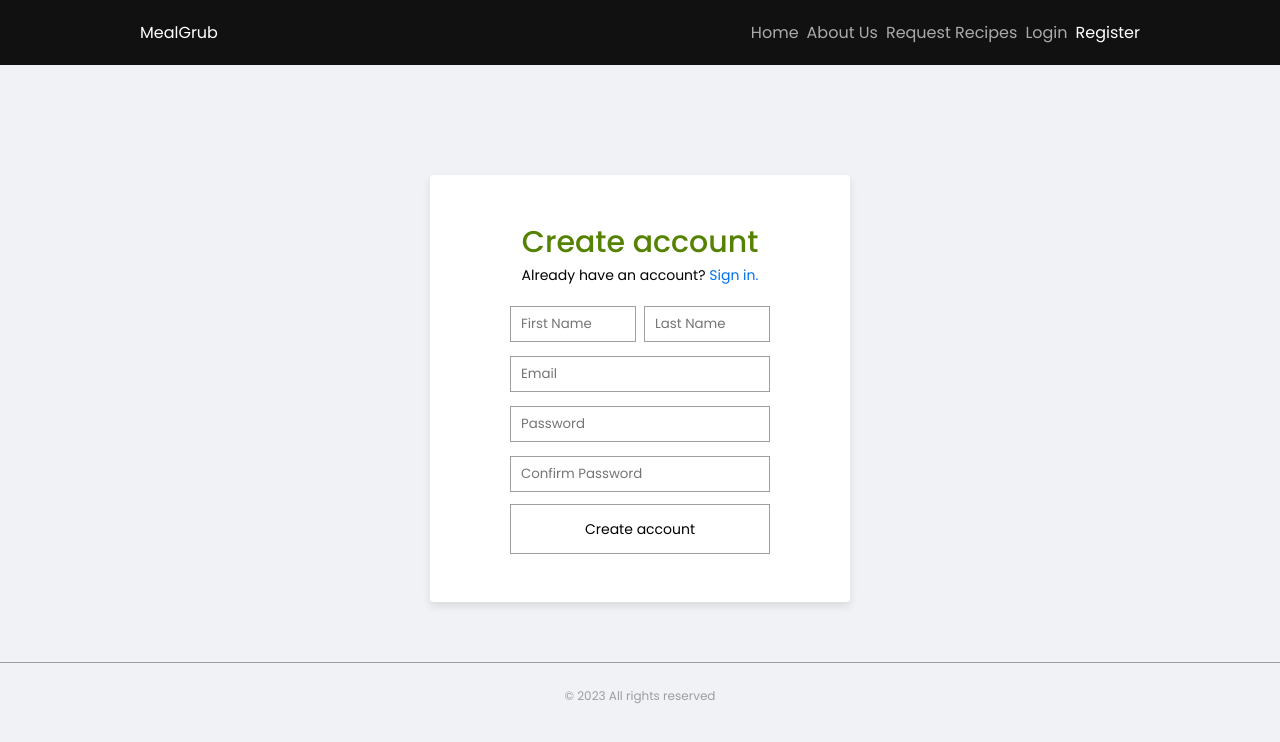
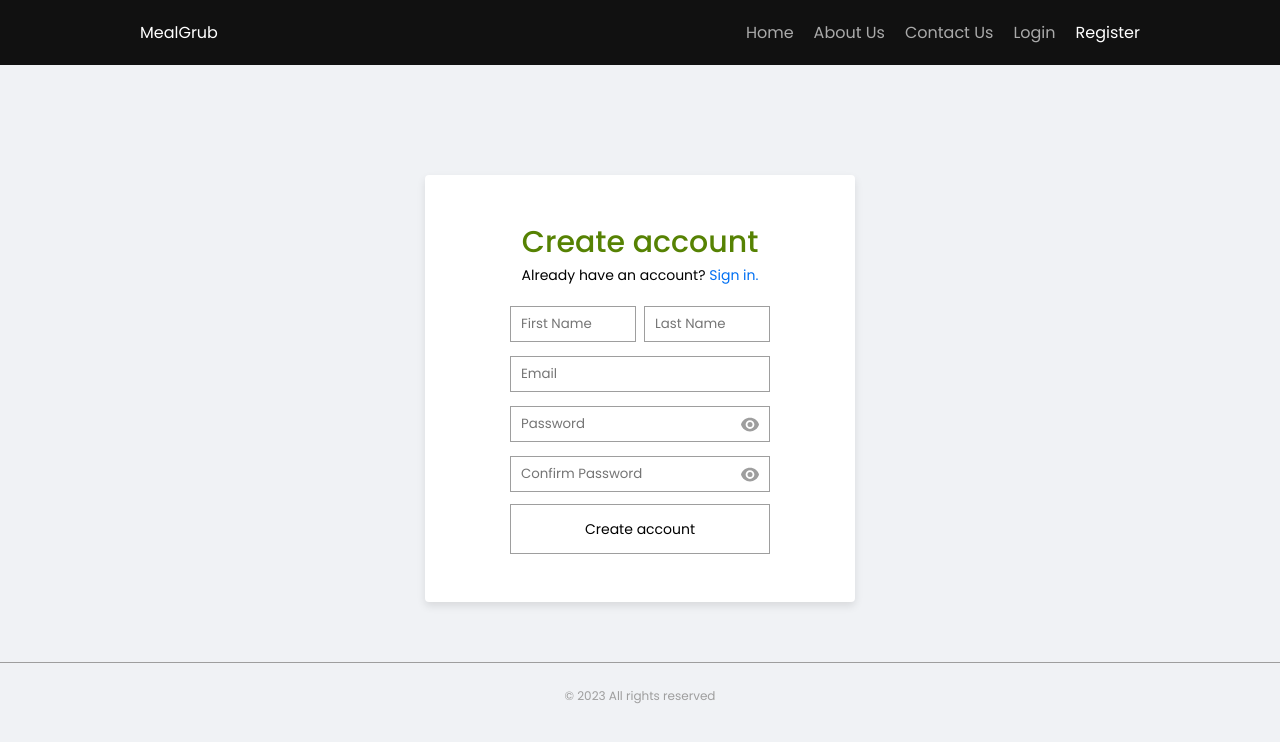
Before and after one commit to doyoon1/mealgrub, a Next.js app: page /register in a window 1280 px wide. Shown: the top 742 px of the page. Built offline with nearby package versions, Linux system fonts and the light colour scheme; no server answers.

Commit message:
Add files via upload

```diff
--- a/components/Navbar.js
+++ b/components/Navbar.js
@@ -19,6 +19,7 @@
 `;
 
 const LogoWrapper = styled.div`
+  user-select: none;
   color: #fff;
   text-decoration: none;
   position: relative;
@@ -53,7 +54,7 @@
   justify-content: center;
   gap: 30px;
   align-items: center;
-  gap: 8px;
+  gap: 20px;
   position: fixed;
   top: 50px;
   bottom: 0;
@@ -119,7 +120,7 @@
             <LinksWrapper mobileNavActive={mobileNavActive}>
               <NavLink href={"/"} isActive={router.pathname === "/"}>Home</NavLink>
               <NavLink href={"/"} isActive={router.pathname === "/"}>About Us</NavLink>
-              <NavLink href={"/"} isActive={router.pathname === "/"}>Request Recipes</NavLink>
+              <NavLink href={"/"} isActive={router.pathname === "/"}>Contact Us</NavLink>
               <NavLink href={"/login"} isActive={router.pathname === "/login"}>Login</NavLink>
               <NavLink href={"/register"} isActive={router.pathname === "/register"}>Register</NavLink>
             </LinksWrapper>
--- a/package.json
+++ b/package.json
@@ -30,9 +30,11 @@
     "react-select": "^5.8.0",
     "react-slick": "^0.29.0",
     "react-star-ratings": "^2.3.0",
+    "react-toastify": "^9.1.3",
     "react-youtube": "^10.1.0",
     "slick-carousel": "^1.8.1",
     "styled-components": "^6.1.1",
+    "sweetalert2": "^11.10.3",
     "swr": "^2.2.4"
   },
   "devDependencies": {
--- a/pages/_app.js
+++ b/pages/_app.js
@@ -4,6 +4,8 @@
 import { HTML5Backend } from 'react-dnd-html5-backend';
 import { SessionProvider } from "next-auth/react";
 import toast, { Toaster } from "react-hot-toast";
+import { ToastContainer } from 'react-toastify';
+import 'react-toastify/dist/ReactToastify.css';
 import './App.css'
 
 export default function App({ Component, pageProps }) {
@@ -18,6 +20,7 @@
           </BagContextProvider>
         </DndProvider>
         <Toaster />
+        <ToastContainer />
       </SessionProvider>
     </>
   );
--- a/pages/index.js
+++ b/pages/index.js
@@ -50,6 +50,7 @@
 `;
 
 const HeroLogo = styled.h1`
+  user-select: none;
   font-size: 150px;
   color: #fff;
   font-weight: bold;
@@ -68,7 +69,7 @@
   font-size: 32px;
   margin: 0;
   margin-top: -20px;
-  font-family: 'Libre Baskerville', serif;
+  user-select: none;
 
   @media screen and (max-width: 768px) {
     font-size: 14px;
@@ -82,8 +83,8 @@
   color: #111;
   font-size: 16px;
   margin-top: 20px;
-  font-family: 'Libre Baskerville', serif;
   font-weight: 600;
+  user-select: none;
 
   @media screen and (max-width: 768px) {
     font-size: 6px;
--- a/pages/register.js
+++ b/pages/register.js
@@ -48,7 +48,7 @@
 const FormContainer = styled.form`
   display: flex;
   padding: 10px 40px 40px 40px;
-  width: 340px;
+  width: 350px;
   flex-direction: column;
   background-color: #fff;
   align-items: center;
@@ -152,44 +152,50 @@
   }
 `;
 
-const FacebookButton = styled.button`
-  display: flex;
-  align-items: center;
-  margin: 8px 0;
-  padding: 2px;
-  width: 260px;
-  height: 50px;
-  border: 1px solid #1A76F0;
-  background-color: #fff;
-  font-size: 14px;
-  font-family: 'Poppins', sans-serif;
+const PasswordContainer = styled.div`
+  position: relative;
+`;
+
+const ShowPassword = styled.label`
+  position: absolute;
+  right: 10px;
+  top: 32px;
+  transform: translateY(-50%);
   cursor: pointer;
-  transition: box-shadow 0.3s;
-  gap: 8px;
-  justify-content: center;
-
-  &:hover {
-    box-shadow: 0px 0px 10px 0px #009688;
+  @media screen and (max-width: 768px) {
+    top: 22px;
   }
 `;
 
-const OrText = styled.div`
-  font-weight: bold;
-  color: #222;
+const ConfirmPasswordContainer = styled.div`
+  position: relative;
 `;
 
-const SuccessMessage = styled.div`
-  text-align: center;
-  font-size: 12px;
-  margin: 0;
-  color: #008000;
+const ShowConfirmPassword = styled.label`
+  position: absolute;
+  right: 10px;
+  top: 32px;
+  transform: translateY(-50%);
+  cursor: pointer;
+  @media screen and (max-width: 768px) {
+    top: 22px;
+  }
 `;
 
-const ErrorMessage = styled.div`
-  text-align: center;
-  font-size: 12px;
-  margin: 0;
-  color: #FF0000;
+const EyeIcon = styled.svg`
+  height: 20px;
+  width: 20px;
+  fill: #9E9E9E;
+  transition: fill .4s ease;
+
+  &:hover {
+    fill: #222;
+  }
+
+  @media screen and (max-width: 768px) {
+    height: 16px;
+    width: 16px;
+  }
 `;
 
 export default function RegisterPage() {
@@ -199,8 +205,18 @@
   const [password, setPassword] = useState('');
   const [confirmPassword, setConfirmPassword] = useState('');
   const [creatingUser, setCreatingUser] = useState(false);
-  const [userCreated, setUserCreated] = useState(false);
-  const [error, setError] = useState(false);
+  const [showPassword, setShowPassword] = useState(false);
+  const [showConfirmPassword, setShowConfirmPassword] = useState(false);
+
+  const handleTogglePassword = () => {
+    setShowPassword(!showPassword);
+    setShowConfirmPassword(!showConfirmPassword);
+  };
+
+  const handleToggleConfirmPassword = () => {
+    setShowPassword(!showPassword);
+    setShowConfirmPassword(!showConfirmPassword);
+  };
 
   async function handleFormSubmit(ev) {
     ev.preventDefault();
@@ -220,7 +236,7 @@
       });
 
       if (response.ok) {
-        toast.success('Account has been successfully created!', { position: 'bottom-left' });
+        toast.success('Account has been successfully created!', { position: 'top-center' });
         setUserCreated(true);
 
         // Clear the form fields
@@ -237,12 +253,10 @@
         }, 1000); // Adjust the delay as needed
       } else {
         const data = await response.json();
-        toast.error(data.error || 'An error has occurred. Please try again later', { position: 'bottom-left' });
-        setError(true);
+        toast.error(data.error || 'An error has occurred. Please try again later', { position: 'top-center' });
       }
     } catch (error) {
-      toast.error('An error has occurred. Please try again later', { position: 'bottom-left' });
-      setError(true);
+      toast.error('An error has occurred. Please try again later', { position: 'top-center' });
     } finally {
       setCreatingUser(false);
     }
@@ -279,18 +293,56 @@
               value={email}
               disabled={creatingUser}
               onChange={ev => setEmail(ev.target.value)} />
+            <PasswordContainer>
               <Inputs
-              type='password'
-              placeholder='Password'
+                type={showPassword ? 'text' : 'password'}
+                name="password"
+                placeholder="Password"
                 value={password}
                 disabled={creatingUser}
-              onChange={ev => setPassword(ev.target.value)} />
+                onChange={(ev) => setPassword(ev.target.value)}
+              />
+              <ShowPassword htmlFor="showPassword" onClick={handleTogglePassword}>
+                <EyeIcon xmlns="http://www.w3.org/2000/svg" viewBox="0 0 24 24">
+                  {showPassword ? (
+                    <svg xmlns="http://www.w3.org/2000/svg" viewBox="0 0 24 24" className="w-6 h-6">
+                      <path d="M3.53 2.47a.75.75 0 0 0-1.06 1.06l18 18a.75.75 0 1 0 1.06-1.06l-18-18ZM22.676 12.553a11.249 11.249 0 0 1-2.631 4.31l-3.099-3.099a5.25 5.25 0 0 0-6.71-6.71L7.759 4.577a11.217 11.217 0 0 1 4.242-.827c4.97 0 9.185 3.223 10.675 7.69.12.362.12.752 0 1.113Z" />
+                      <path d="M15.75 12c0 .18-.013.357-.037.53l-4.244-4.243A3.75 3.75 0 0 1 15.75 12ZM12.53 15.713l-4.243-4.244a3.75 3.75 0 0 0 4.244 4.243Z" />
+                      <path d="M6.75 12c0-.619.107-1.213.304-1.764l-3.1-3.1a11.25 11.25 0 0 0-2.63 4.31c-.12.362-.12.752 0 1.114 1.489 4.467 5.704 7.69 10.675 7.69 1.5 0 2.933-.294 4.242-.827l-2.477-2.477A5.25 5.25 0 0 1 6.75 12Z" />
+                    </svg>
+                  ) : (
+                    <svg xmlns="http://www.w3.org/2000/svg" viewBox="0 0 24 24" className="w-6 h-6">
+                      <path d="M12 15a3 3 0 1 0 0-6 3 3 0 0 0 0 6Z" />
+                      <path fillRule="evenodd" d="M1.323 11.447C2.811 6.976 7.028 3.75 12.001 3.75c4.97 0 9.185 3.223 10.675 7.69.12.362.12.752 0 1.113-1.487 4.471-5.705 7.697-10.677 7.697-4.97 0-9.186-3.223-10.675-7.69a1.762 1.762 0 0 1 0-1.113ZM17.25 12a5.25 5.25 0 1 1-10.5 0 5.25 5.25 0 0 1 10.5 0Z" clipRule="evenodd" />
+                    </svg>
+                  )}
+                </EyeIcon>
+              </ShowPassword>
+            </PasswordContainer>
+            <ConfirmPasswordContainer>
               <Inputs
-              type='password'
+                type={showConfirmPassword ? 'text' : 'password'}
                 placeholder='Confirm Password'
                 value={confirmPassword}
                 disabled={creatingUser}
                 onChange={ev => setConfirmPassword(ev.target.value)} />
+              <ShowConfirmPassword htmlFor="showConfirmPassword" onClick={handleToggleConfirmPassword}>
+                <EyeIcon xmlns="http://www.w3.org/2000/svg" viewBox="0 0 24 24">
+                  {showPassword ? (
+                    <svg xmlns="http://www.w3.org/2000/svg" viewBox="0 0 24 24" className="w-6 h-6">
+                      <path d="M3.53 2.47a.75.75 0 0 0-1.06 1.06l18 18a.75.75 0 1 0 1.06-1.06l-18-18ZM22.676 12.553a11.249 11.249 0 0 1-2.631 4.31l-3.099-3.099a5.25 5.25 0 0 0-6.71-6.71L7.759 4.577a11.217 11.217 0 0 1 4.242-.827c4.97 0 9.185 3.223 10.675 7.69.12.362.12.752 0 1.113Z" />
+                      <path d="M15.75 12c0 .18-.013.357-.037.53l-4.244-4.243A3.75 3.75 0 0 1 15.75 12ZM12.53 15.713l-4.243-4.244a3.75 3.75 0 0 0 4.244 4.243Z" />
+                      <path d="M6.75 12c0-.619.107-1.213.304-1.764l-3.1-3.1a11.25 11.25 0 0 0-2.63 4.31c-.12.362-.12.752 0 1.114 1.489 4.467 5.704 7.69 10.675 7.69 1.5 0 2.933-.294 4.242-.827l-2.477-2.477A5.25 5.25 0 0 1 6.75 12Z" />
+                    </svg>
+                  ) : (
+                    <svg xmlns="http://www.w3.org/2000/svg" viewBox="0 0 24 24" className="w-6 h-6">
+                      <path d="M12 15a3 3 0 1 0 0-6 3 3 0 0 0 0 6Z" />
+                      <path fillRule="evenodd" d="M1.323 11.447C2.811 6.976 7.028 3.75 12.001 3.75c4.97 0 9.185 3.223 10.675 7.69.12.362.12.752 0 1.113-1.487 4.471-5.705 7.697-10.677 7.697-4.97 0-9.186-3.223-10.675-7.69a1.762 1.762 0 0 1 0-1.113ZM17.25 12a5.25 5.25 0 1 1-10.5 0 5.25 5.25 0 0 1 10.5 0Z" clipRule="evenodd" />
+                    </svg>
+                  )}
+                </EyeIcon>
+              </ShowConfirmPassword>
+            </ConfirmPasswordContainer>
             <SubmitButton type='submit' disabled={creatingUser}>
               Create account
             </SubmitButton>
```
Also changed, not shown: components/BagContext.js (+6 -6 lines), components/Featured.js (+1 -6 lines), components/Header.js (+24 -8 lines), components/RecipeSearch.js (+8 -6 lines), pages/login.js (+64 -11 lines), 2 other files (tests, documents, lock files or other folders). Lines whose indentation alone changed are shown as unchanged.
